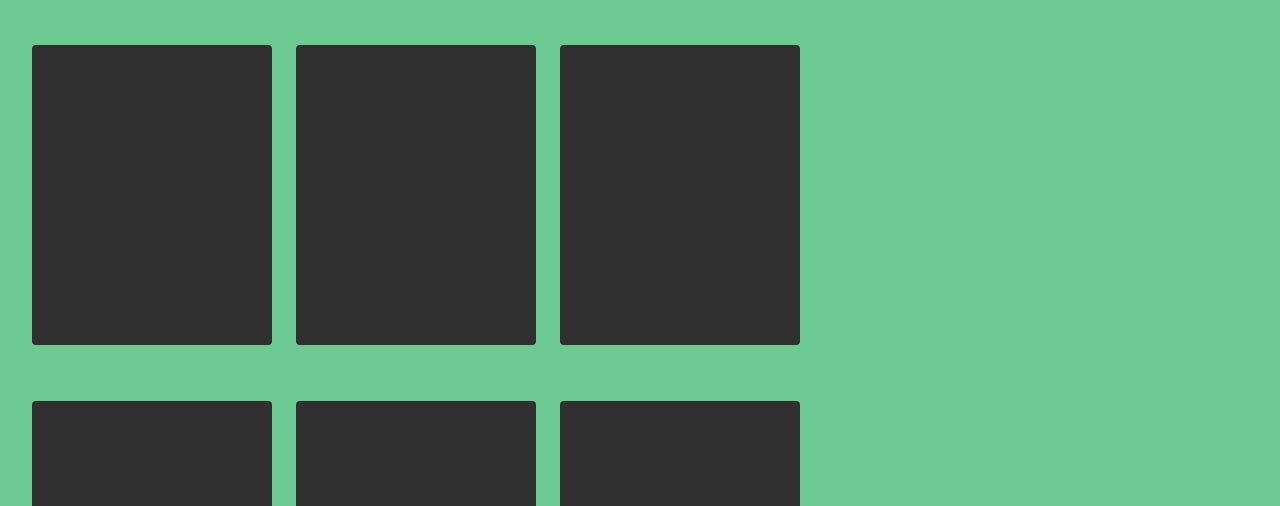
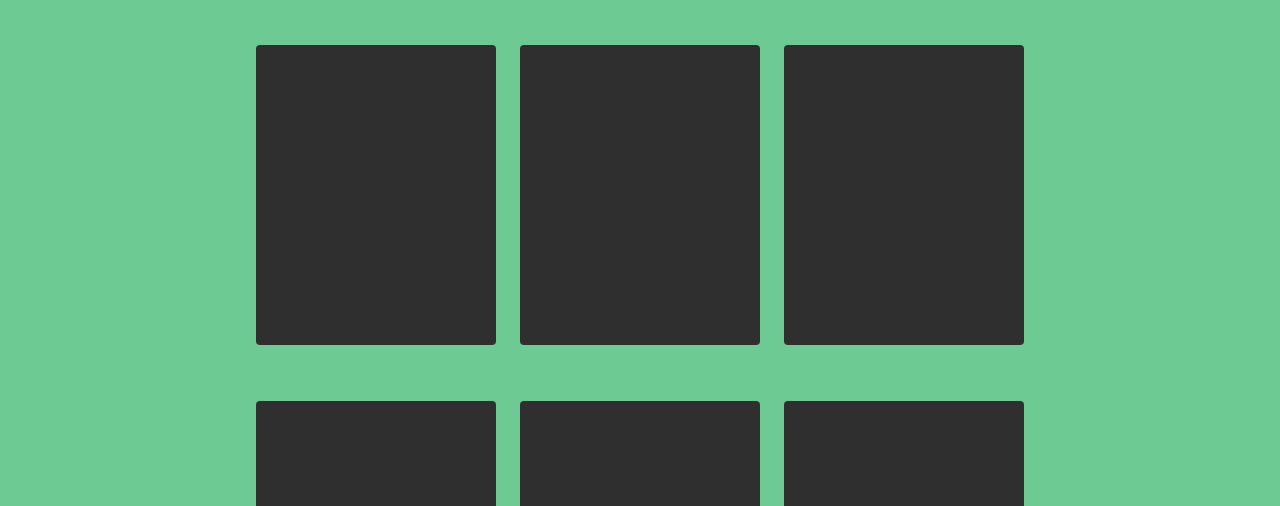
Before and after one commit to drag8n/drag8n, a plain HTML site: page index.html in a window 1280 px wide. Shown: the part 446-952 px from the top of the page. Drawn offline with Linux system fonts and the light colour scheme.

Commit message:
Resuelto grid center

```diff
--- a/css/style.css
+++ b/css/style.css
@@ -93,7 +93,11 @@ margin-right: 0px;
   display: none;
   border-color: #2F2F2F;
 }
+
+
 /*---------------------------------- -------------------------- Introduction section*/
+
+
 .introduction{
   /* margin-top: 80px; */
   padding: 32px;
@@ -103,11 +107,7 @@ margin-right: 0px;
   flex-direction: column;
   align-items: center;
 }
-/* .introduction__title{
-  display: flex;
-  justify-content: center;
-  color: var(--jet);
-} */
+
 .introduction__paragraph{
   display: flex;
   justify-content: center;
@@ -128,10 +128,13 @@ margin-right: 0px;
 .proj{
   background-color: var(--emerald);
   padding: 32px 32px 32px;
+  /* display: grid;
+  justify-content: center; */
 }
 
 .projects__img{
   display: grid;
+  justify-content: center;
   justify-items: center;
   margin-top: 32px;
   box-sizing: border-box;
```
